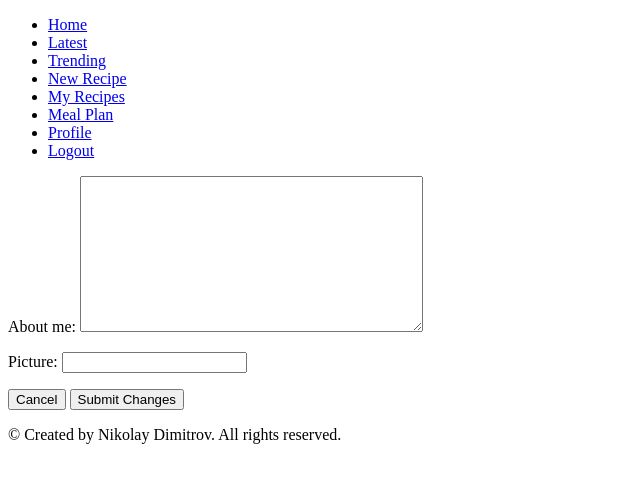
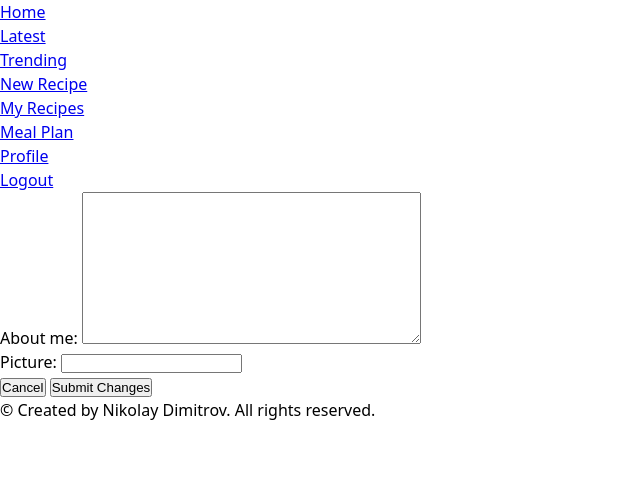
Before and after one commit to nikolay-dimitrov256/recipe-sharing-app, a Django app: page /accounts/1/edit/ in a window 1280 px wide. Shown: the top 483 px of the page, without its empty margins (0-640 px from the left). Run offline with Django 5.2, Linux system fonts and the light colour scheme; the visitor is signed in with stand-in values (Sample User, id 1); data comes from the database, SQL or seed files in the repository.

Commit message:
feat: Started working on the styles

```diff
--- /dev/null
+++ b/recipeSharingApp/static/css/header.css
@@ -0,0 +1,3 @@
+header nav ul li {
+    list-style: none outside;
+}
--- /dev/null
+++ b/recipeSharingApp/static/css/reset.css
@@ -0,0 +1,23 @@
+*,
+*:before,
+*:after {
+    padding: 0;
+    margin: 0;
+    box-sizing: border-box;
+}
+
+html {
+    font: 16px/1.5 system-ui, sans-serif;
+}
+
+body,
+table,
+form {
+    font: inherit;
+}
+
+img {
+    display: block;
+    width: 100%;
+    height: auto;
+}
--- /dev/null
+++ b/recipeSharingApp/static/css/styles.css
@@ -0,0 +1,9 @@
+@import "reset.css";
+
+@import "header.css";
+
+@import "forms.css";
+
+@import "site.css";
+
+@import "responsive.css";
--- a/recipeSharingApp/templates/common/base.html
+++ b/recipeSharingApp/templates/common/base.html
@@ -4,6 +4,7 @@
 <html lang="en">
 <head>
     <meta charset="UTF-8">
+    <link rel="stylesheet" href="{% static 'css/styles.css' %}">
     <title>Crispy: The recipe sharing app</title>
 </head>
 <body>
```
Also changed, not shown: recipeSharingApp/static/css/forms.css (added), recipeSharingApp/static/css/responsive.css (added), recipeSharingApp/static/css/site.css (added).
